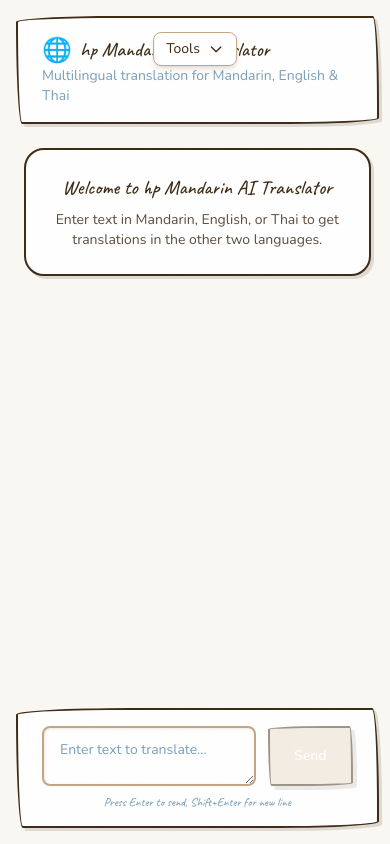
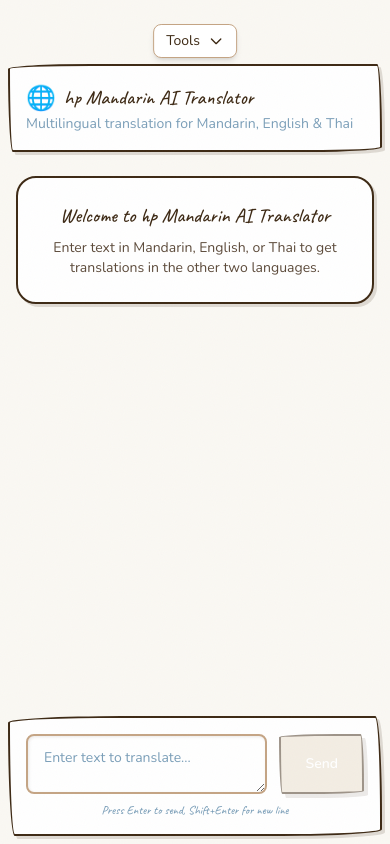
Before and after one commit to pwdinv/windsurf-my-app, a Next.js app: page /tools/hp-mandarin in a window 390 px wide. Built offline with nearby package versions, Linux system fonts and the light colour scheme.

Commit message:
Fix mobile spacing and layout issues
- Add top padding (pt-16/pt-14) to all tool pages to prevent overlap with fixed Tools button
- Fix Mandarin translator responsive margins (m-2 on mobile, m-4 on desktop)
- Adjust horizontal padding on Mandarin page for better mobile fit

```diff
--- a/app/components/ToolsNavigation.tsx
+++ b/app/components/ToolsNavigation.tsx
@@ -13,7 +13,7 @@ export default function ToolsNavigation({ currentToolId }: ToolsNavigationProps)
   const currentTool = tools.find((t) => t.id === currentToolId);
 
   return (
-    <div className="fixed top-4 left-1/2 transform -translate-x-1/2 z-[100] lg:hidden mt-4">
+    <div className="fixed top-6 left-1/2 transform -translate-x-1/2 z-[100] lg:hidden">
       <button
         onClick={() => setIsOpen(!isOpen)}
         className="flex items-center gap-2 rounded-lg border border-[#c4a484] bg-white px-3 py-1.5 text-sm text-[#3d2914] transition hover:border-[#8b6f47] hover:bg-[#faf8f3] shadow-md"
--- a/app/tools/hp-email-drafter/page.tsx
+++ b/app/tools/hp-email-drafter/page.tsx
@@ -95,7 +95,7 @@ export default function HpEmailDrafterPage() {
       <ToolsMenu currentToolId="hp-email-drafter" />
       <ToolsNavigation currentToolId="hp-email-drafter" />
 
-      <main className="flex-1 p-4 sm:p-6 lg:p-8">
+      <main className="flex-1 p-4 sm:p-6 lg:p-8 pt-16 lg:pt-8">
         <div className="mx-auto max-w-4xl">
           {/* Header */}
           <header className="mb-8">
--- a/app/tools/hp-mandarin/page.tsx
+++ b/app/tools/hp-mandarin/page.tsx
@@ -108,9 +108,9 @@ export default function HpMandarinPage() {
       <ToolsMenu currentToolId="hp-mandarin" />
       <ToolsNavigation currentToolId="hp-mandarin" />
 
-      <main className="flex flex-1 flex-col">
+      <main className="flex flex-1 flex-col pt-14 lg:pt-0">
         {/* Header */}
-        <header className="border-b-2 border-dashed border-[#7a9eb8] bg-white px-6 py-4 m-4 mb-0 sketch-border">
+        <header className="border-b-2 border-dashed border-[#7a9eb8] bg-white px-4 sm:px-6 py-4 m-2 sm:m-4 mb-0 sketch-border">
           <h1 className="text-lg font-semibold text-[#3d2914] handwritten text-xl flex items-center gap-2">
             <span className="text-2xl">🌐</span> hp Mandarin AI Translator
           </h1>
@@ -120,7 +120,7 @@ export default function HpMandarinPage() {
         </header>
 
         {/* Chat Area */}
-        <div className="flex-1 overflow-y-auto px-6 py-6">
+        <div className="flex-1 overflow-y-auto px-4 sm:px-6 py-6">
           <div className="mx-auto max-w-3xl space-y-6">
             {messages.length === 0 && (
               <div className="cozy-card p-6 text-center coffee-ring">
@@ -225,7 +225,7 @@ export default function HpMandarinPage() {
         </div>
 
         {/* Input Area */}
-        <div className="border-t-2 border-dashed border-[#7a9eb8] bg-white px-6 py-4 m-4 mt-0 sketch-border">
+        <div className="border-t-2 border-dashed border-[#7a9eb8] bg-white px-4 sm:px-6 py-4 m-2 sm:m-4 mt-0 sketch-border">
           <div className="mx-auto flex max-w-3xl gap-3">
             <textarea
               value={input}
--- a/app/tools/hp-music-profile/page.tsx
+++ b/app/tools/hp-music-profile/page.tsx
@@ -211,7 +211,7 @@ export default function HpMusicProfilePage() {
       <ToolsMenu currentToolId="hp-music-profile" />
       <ToolsNavigation currentToolId="hp-music-profile" />
 
-      <main className="flex-1 p-4 sm:p-6 lg:p-4 sm:p-6 lg:p-8">
+      <main className="flex-1 p-4 sm:p-6 lg:p-8 pt-16 lg:pt-8">
         <div className="mx-auto max-w-6xl">
           {/* Header */}
           <header className="mb-6 sm:mb-8 text-center">
--- a/app/tools/hp-track-extractor/page.tsx
+++ b/app/tools/hp-track-extractor/page.tsx
@@ -76,7 +76,7 @@ export default function HpTrackExtractorPage() {
       <ToolsMenu currentToolId="hp-track-extractor" />
       <ToolsNavigation currentToolId="hp-track-extractor" />
 
-      <main className="flex-1 p-4 sm:p-6 lg:p-8">
+      <main className="flex-1 p-4 sm:p-6 lg:p-8 pt-16 lg:pt-8">
         <div className="mx-auto max-w-4xl">
           {/* Header */}
           <header className="mb-8">
```
